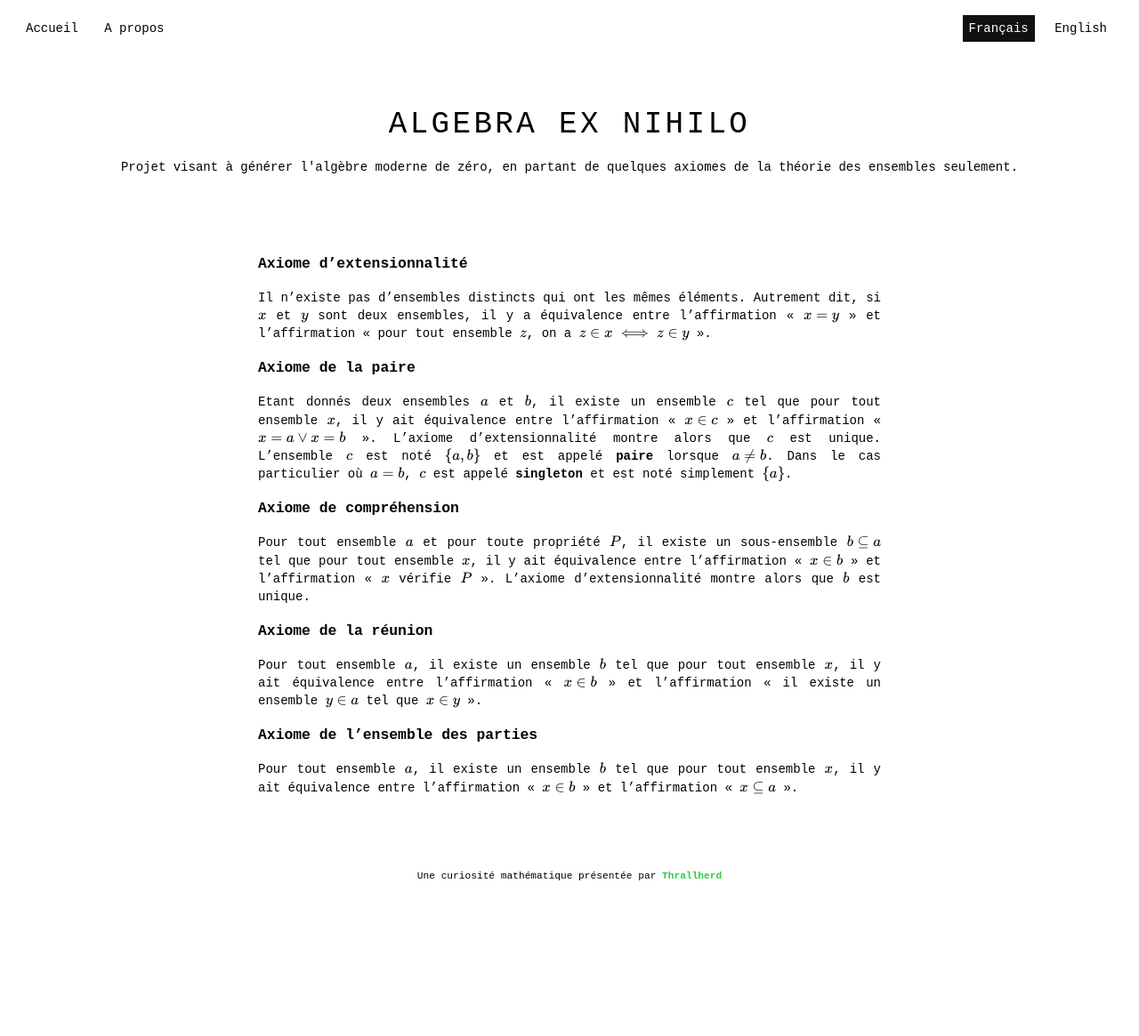
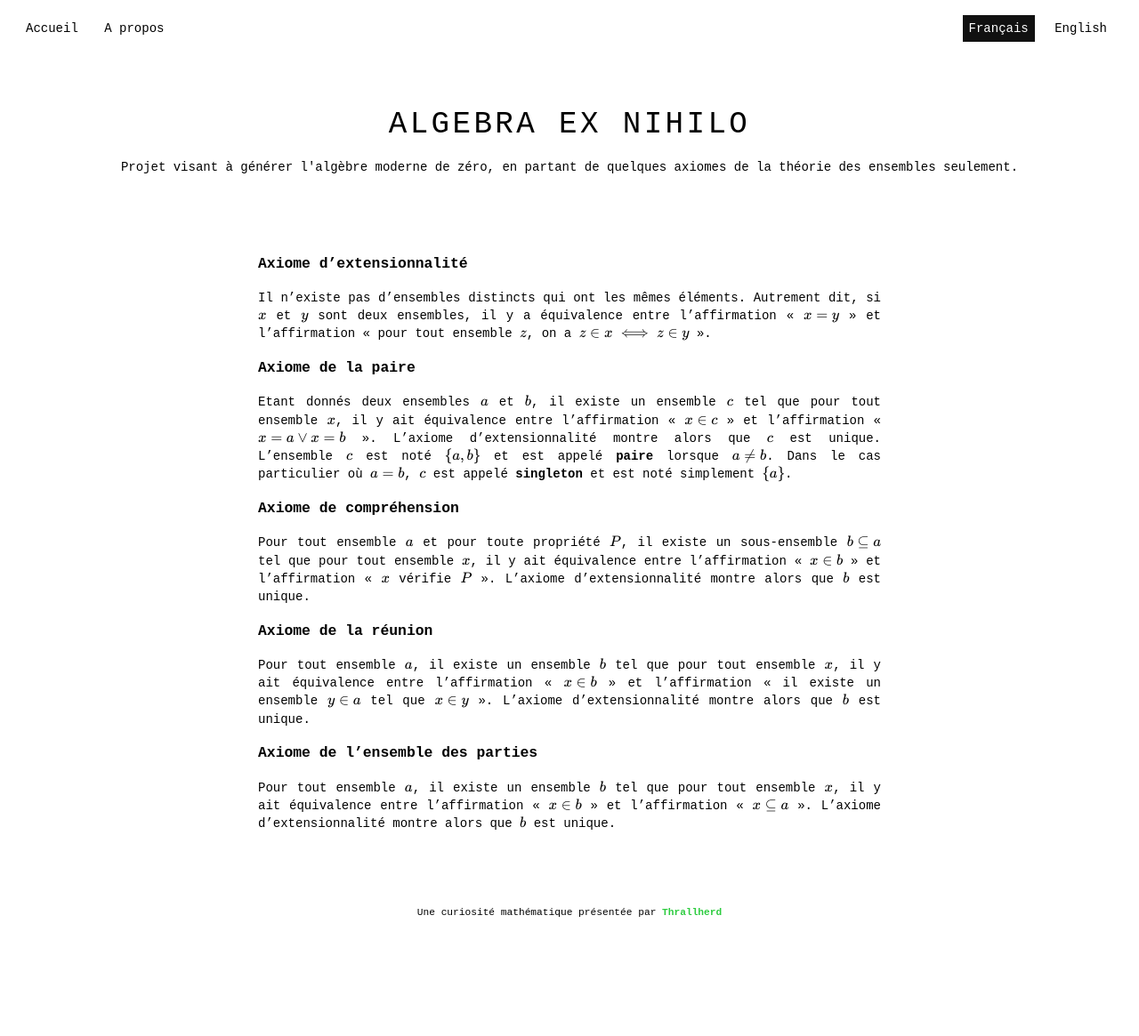
Before and after one commit to Thrallherd/AlgebraExNihilo, a Jekyll site: the page built from set_axm.md, in a window 1280 px wide. Shown: the whole page at 89% size. Built offline with Jekyll 4.4.1, drawn with Linux system fonts in a browser that asks for light colours; formulas are drawn with MathJax 3; before the commit the page ends 1124 px from its top, so only the background shows below that.

Commit message:
Update set_axm.md

```diff
--- a/set_axm.md
+++ b/set_axm.md
@@ -17,7 +17,7 @@
 Pour tout ensemble $$a$$ et pour toute propriété $$P$$, il existe un sous-ensemble $$b \subseteq a$$ tel que pour tout ensemble $$x$$, il y ait équivalence entre l'affirmation « $$x \in b$$ » et l'affirmation « $$x$$ vérifie $$P$$ ». L'axiome d'extensionnalité montre alors que $$b$$ est unique.
 
 ### Axiome de la réunion
-Pour tout ensemble $$a$$, il existe un ensemble $$b$$ tel que pour tout ensemble $$x$$, il y ait équivalence entre l'affirmation « $$x \in b$$ » et l'affirmation « il existe un ensemble $$y \in a$$ tel que $$x \in y$$ ».
+Pour tout ensemble $$a$$, il existe un ensemble $$b$$ tel que pour tout ensemble $$x$$, il y ait équivalence entre l'affirmation « $$x \in b$$ » et l'affirmation « il existe un ensemble $$y \in a$$ tel que $$x \in y$$ ». L'axiome d'extensionnalité montre alors que $$b$$ est unique.
 
 ### Axiome de l'ensemble des parties
-Pour tout ensemble $$a$$, il existe un ensemble $$b$$ tel que pour tout ensemble $$x$$, il y ait équivalence entre l'affirmation « $$x \in b$$ » et l'affirmation « $$x \subseteq a$$ ».
+Pour tout ensemble $$a$$, il existe un ensemble $$b$$ tel que pour tout ensemble $$x$$, il y ait équivalence entre l'affirmation « $$x \in b$$ » et l'affirmation « $$x \subseteq a$$ ». L'axiome d'extensionnalité montre alors que $$b$$ est unique.
```
